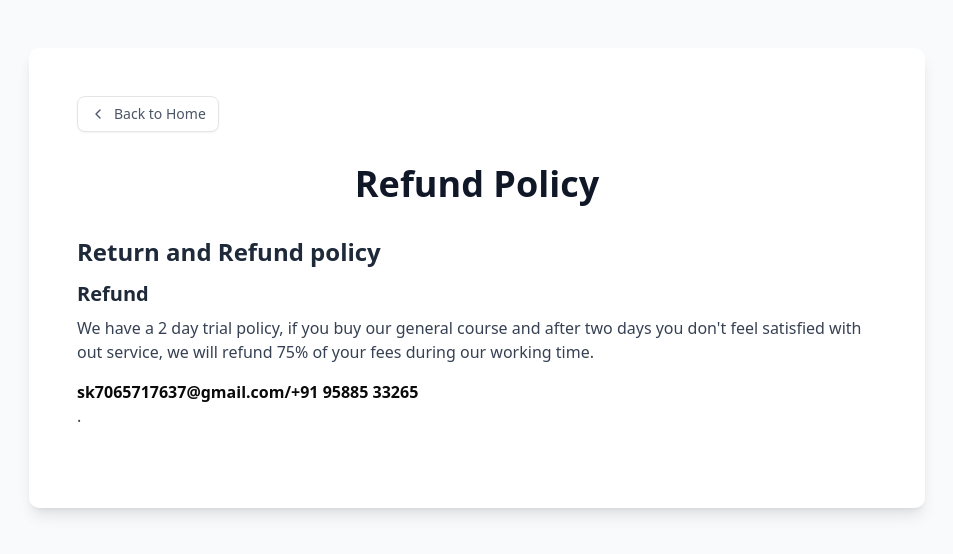
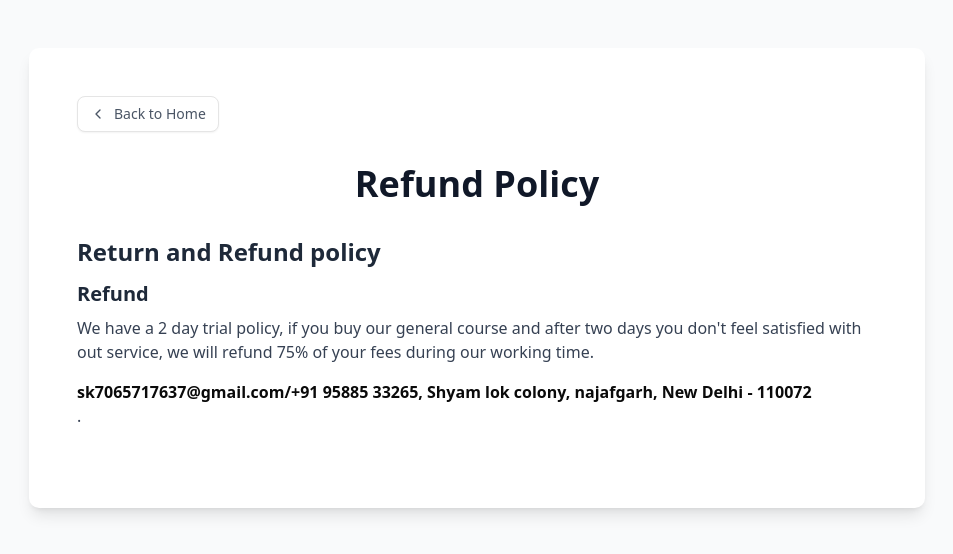
Before and after one commit to ayush-0012/Student-Sahayak, a React (Vite) app: page /refund-policy in a window 1280 px wide. Shown: the top 554 px of the page, without its empty margins (163-1116 px from the left). Built offline with nearby package versions, Linux system fonts and the light colour scheme; no server answers.

Commit message:
minor change

```diff
--- a/src/components/Refund.tsx
+++ b/src/components/Refund.tsx
@@ -46,7 +46,8 @@ export default function RefundPage() {
           </p>
 
           <span className="font-bold">
-            sk7065717637@gmail.com/+91 95885 33265
+            sk7065717637@gmail.com/+91 95885 33265, Shyam lok colony, najafgarh,
+            New Delhi - 110072
           </span>
 
           {/* <h3 className="text-xl font-semibold text-gray-800 mb-2">Refunds</h3> */}
```
